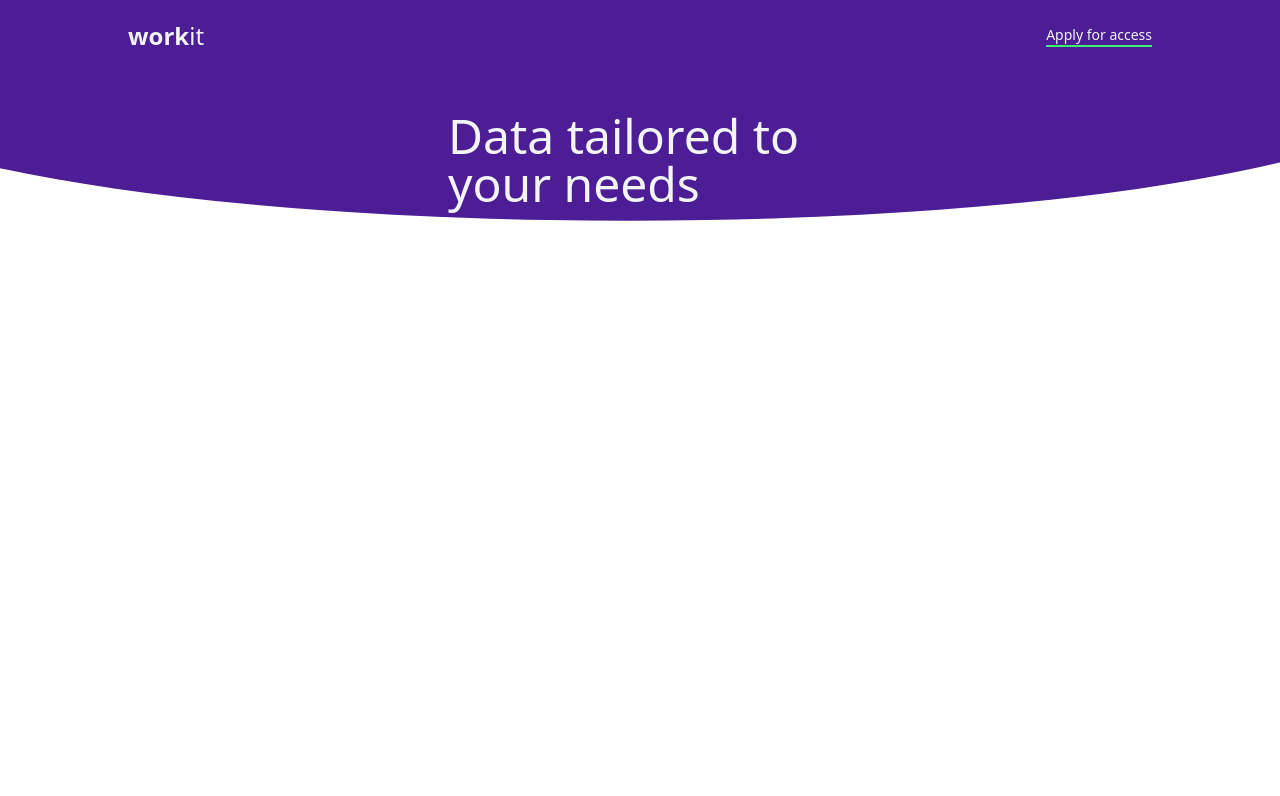
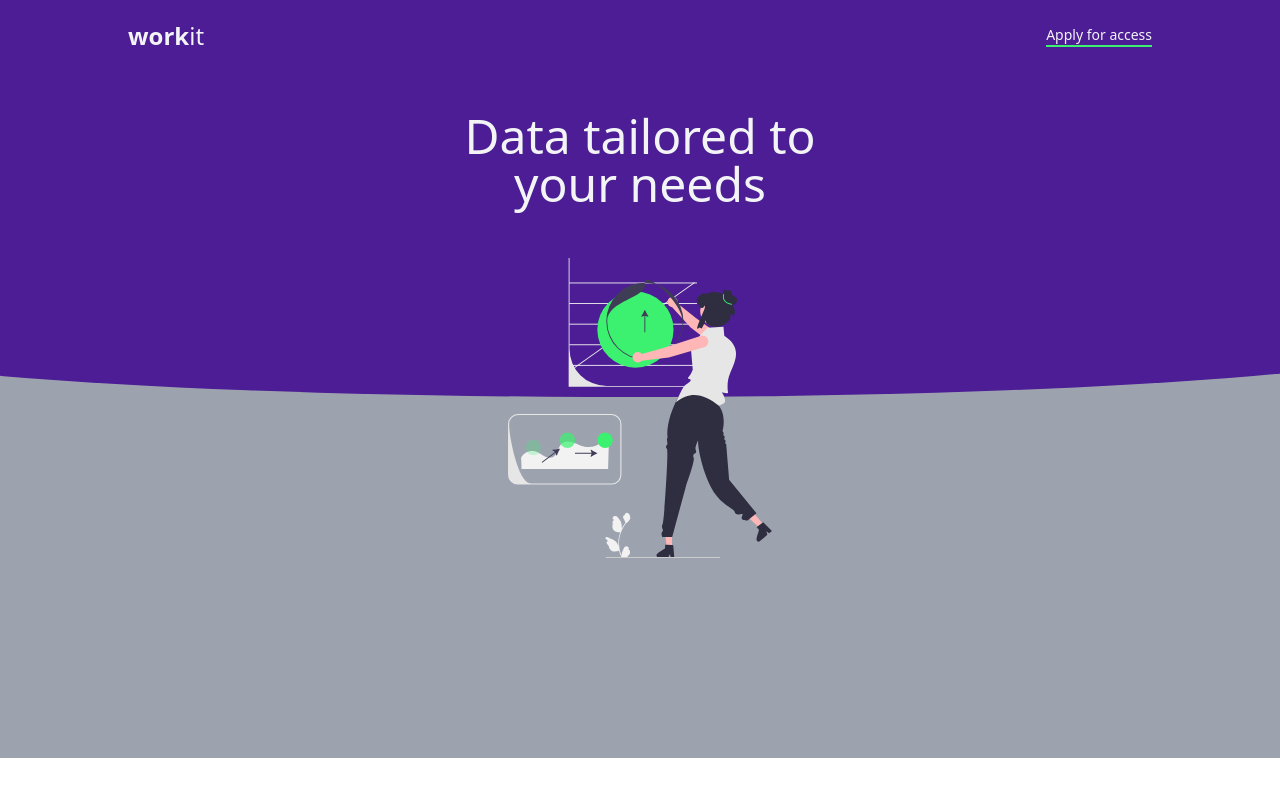
Before and after one commit to dominikjakobsze/Wrokit-landing-page--frontendmentor.io-, a website built with Vite: page frontend/app-vite/index.html in a window 1280 px wide. Built offline with nearby package versions, Linux system fonts and the light colour scheme.

Commit message:
clippath and design stuff

```diff
--- a/frontend/app-vite/index.html
+++ b/frontend/app-vite/index.html
@@ -6,9 +6,9 @@
     <link href="./style.css" rel="stylesheet" />
   </head>
   <body>
-    <div class="bg-violet-900 cp-1 w-full h-full max-w-screen flex flex-wrap flex-row items-start">
+    <div class="w-full h-full max-w-screen flex flex-wrap flex-row items-start bg-gray-400">
 
-      <navbar class="w-full flex flex-row justify-center text-gray-100 py-5">
+      <navbar class="w-full flex flex-row justify-center text-gray-100 py-5 bg-violet-900">
         <section class="flex-[0_0_40%] flex flex-row flex-wrap justify-start font-bold text-2xl items-center">
           work<span class="font-normal">it</span>
         </section>
@@ -17,11 +17,18 @@
         </section>
       </navbar>
 
-      <section class="w-full flex flex-row flex-wrap justify-center items-start text-5xl text-gray-100 pb-10 pt-10">
-        <div class="w-[30%]">
+      <section class="w-full flex flex-row flex-wrap justify-center items-start text-5xl text-gray-100 pt-10 bg-violet-900">
+        <div class="w-[30%] text-center">
           Data tailored to your needs
         </div>
+        <div class="w-full h-[100px] relative">
+          <img class="w-full z-10 max-h-[300px] object-contain absolute top-[50%]" src="./public/images/report.svg" alt="report" />
+        </div>
       </section>
+
+      <section class="h-[100px] bg-violet-900 w-full cp-1"></section>
+
+      <section class="w-full h-[350px] bg-gray-400"></section>
 
     </div>
     <script type="module" src="/main.js"></script>
```
Also changed, not shown: frontend/app-vite/public/images/report.png (deleted), frontend/app-vite/public/images/report.svg (added).
